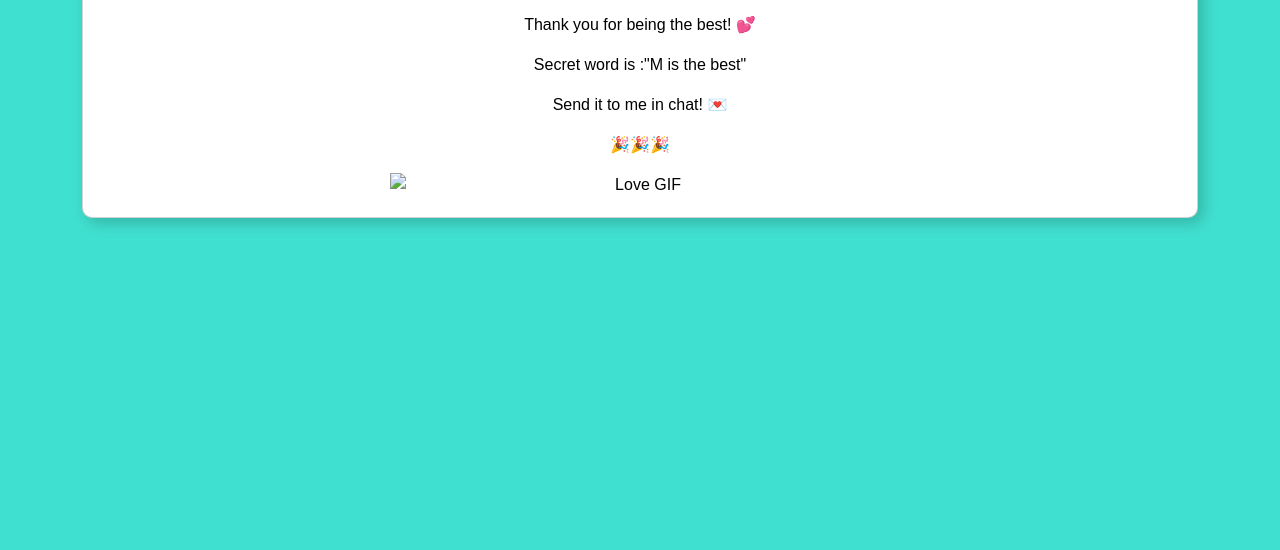
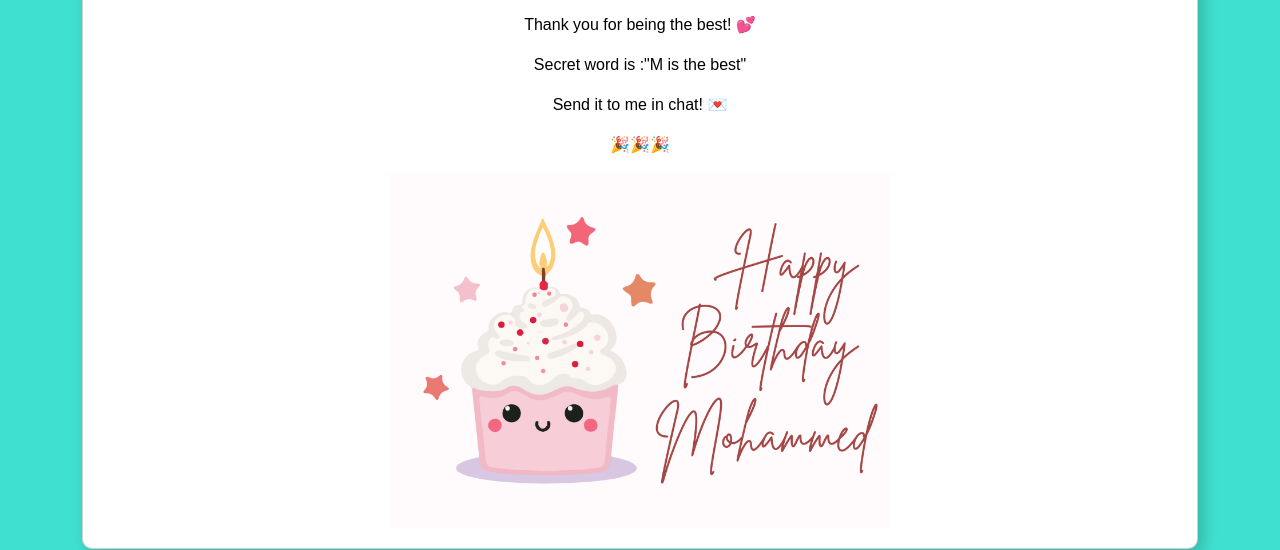
Before and after one commit to birthday28/HBD, a plain HTML site: page final.html in a window 1280 px wide. Shown: the part 250-800 px from the top of the page. Drawn offline with nearby package versions, Linux system fonts and the light colour scheme; the site is published under a folder, as on GitHub Pages, so addresses that start at the root find nothing.

Commit message:
Update final.html

```diff
--- a/final.html
+++ b/final.html
@@ -35,7 +35,7 @@
             <p>Secret word is :"M is the best"</p>
             <p>Send it to me in chat! 💌</p>
             <p>🎉🎉🎉</p>
-            <img src="/hbd.png" class="img-fluid" alt="Love GIF" width="500px">
+            <img src="hbd.png" class="img-fluid" alt="Love GIF" width="500px">
         </div>
     </div>
 
```
